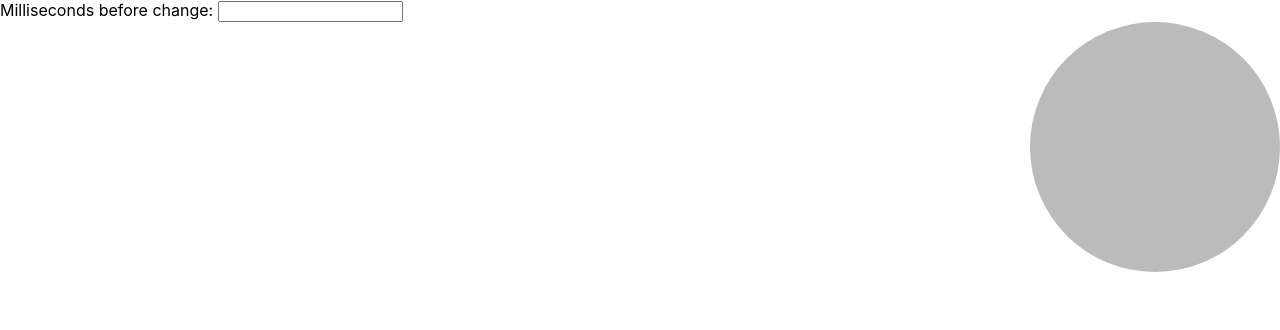
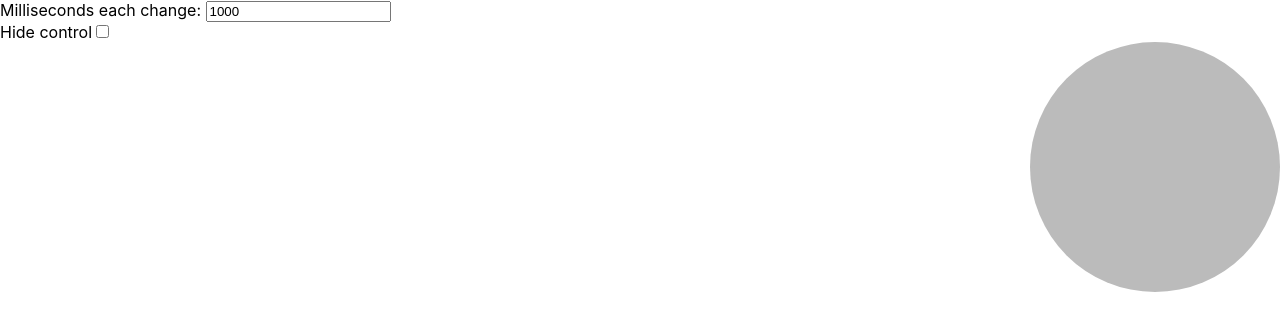
Before and after one commit to liquidMocha/reflex-trainer, a React (Create React App) app: page / in a window 1280 px wide. Shown: the top 330 px of the page. Built offline with nearby package versions, Linux system fonts and the light colour scheme.

Commit message:
add hide control checkbox

```diff
--- a/src/App.tsx
+++ b/src/App.tsx
@@ -4,6 +4,7 @@ import './App.css';
 function App() {
     const [showLeft, setShowLeft] = useState(false);
     const [showRight, setShowRight] = useState(false);
+    const [showControl, setShowControl] = useState(true);
     const [switchFrequency, setSwitchFrequency] = useState(1000);
     const [intervalId, setIntervalId] = useState();
 
@@ -29,16 +30,24 @@ function App() {
         }, switchFrequency));
     }, [switchFrequency]);
 
+    function changeSwitchFrequency(event: React.ChangeEvent<HTMLInputElement>) {
+        setSwitchFrequency(Number(event.target.value));
+    }
+
     return (
         <div className="App">
+            {showControl?
             <section>
-                <label>Milliseconds before change: </label>
+                <label>Milliseconds each change: </label>
                 <input
+                    value={switchFrequency}
                     type="number"
-                    onChange={(event) => {
-                        setSwitchFrequency(Number(event.target.value));
-                    }}
+                    onChange={changeSwitchFrequency}
                 />
+            </section>: null}
+            <section>
+                <label>Hide control</label>
+                <input type='checkbox' onChange={(event) =>{setShowControl((prevState => !prevState))}} />
             </section>
             <section id="display-area">
                 <section>
```
